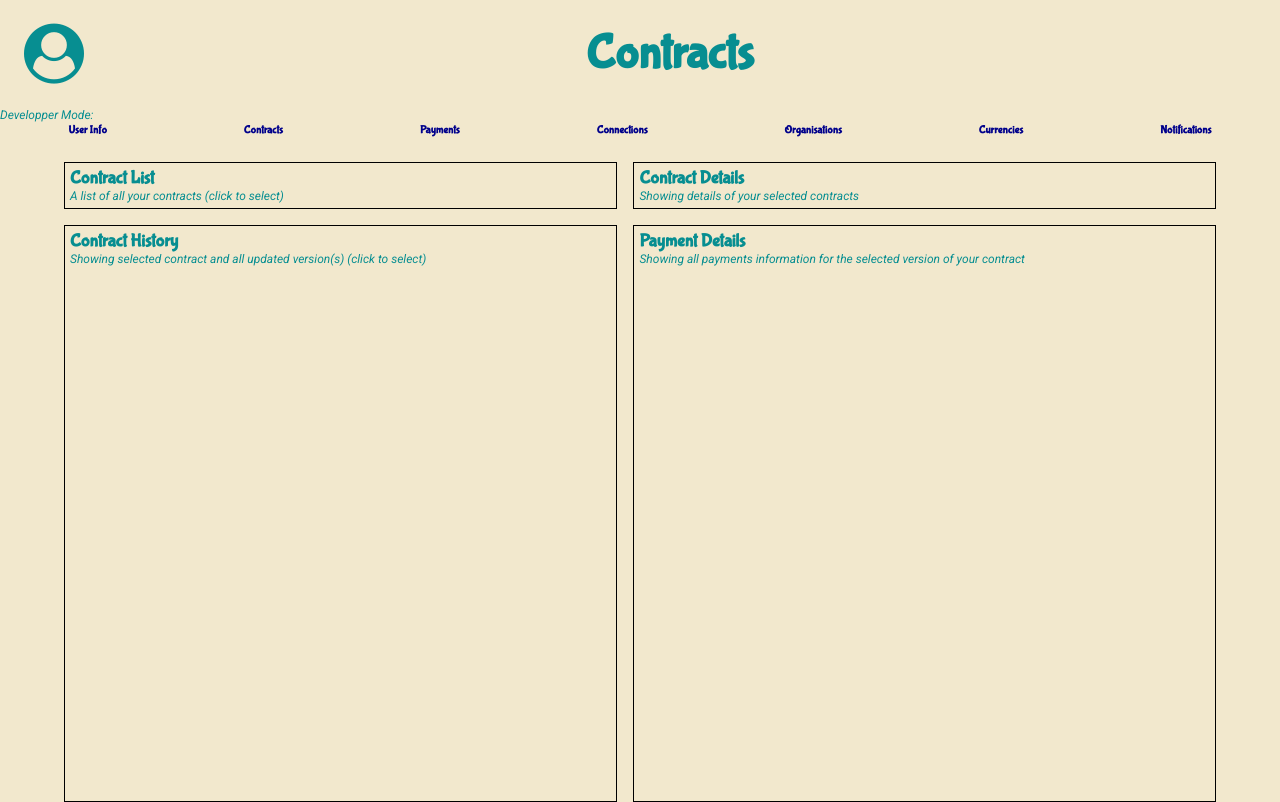
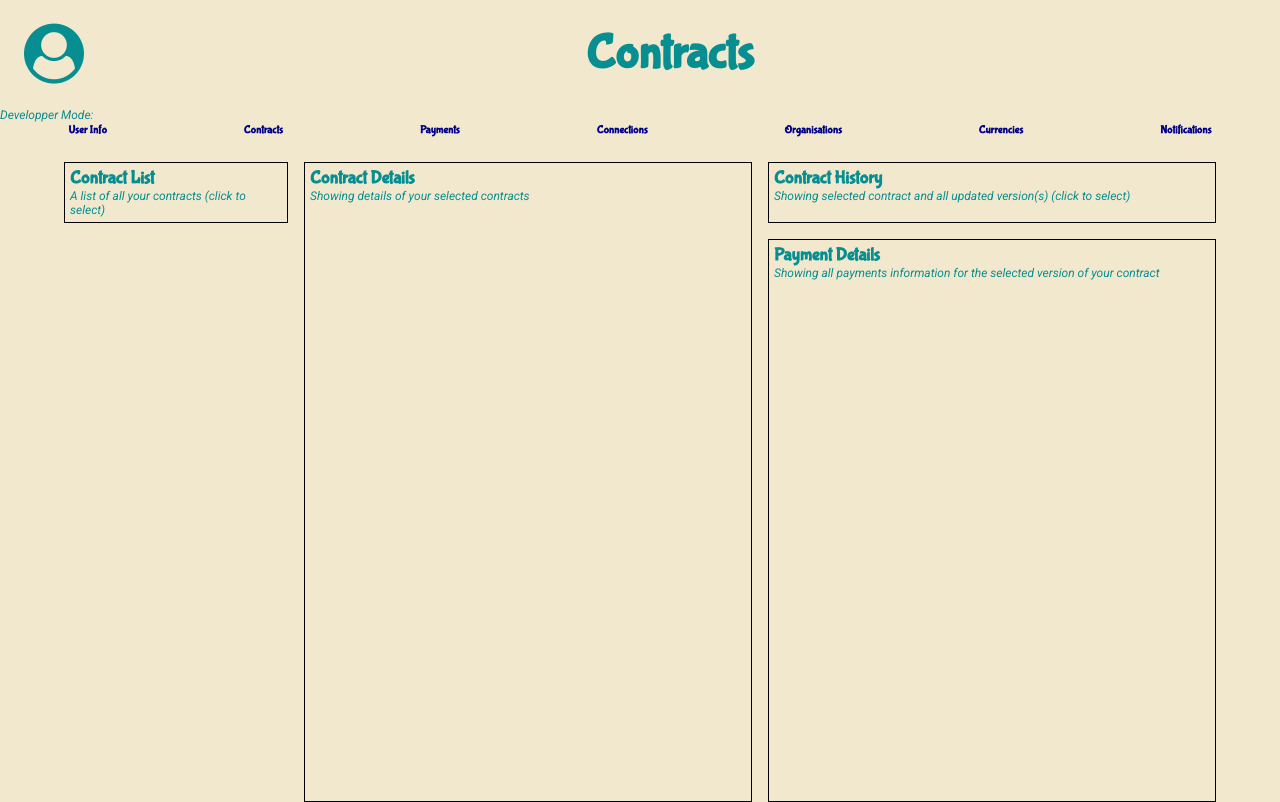
Before and after one commit to DecodeCATS/IOU, a React (Create React App) app in the folder iou-frontend/: page /Contracts in a window 1280 px wide. Built offline with nearby package versions, Linux system fonts and the light colour scheme.

Commit message:
Fixed layout issue for contracts-some container names were shared with payments

```diff
--- a/iou-frontend/src/components/elements/ContractDetailCard.css
+++ b/iou-frontend/src/components/elements/ContractDetailCard.css
@@ -1,7 +1,27 @@
-h4 {
-  margin-bottom: 0;
+.contract-detail h4 {
+  margin: 0;
 }
 
-p {
+.contract-detail p {
   font-family: 'Roboto'
 }
+
+.contract-detail .contract-headers {grid-area:"headers";}
+.contract-detail .contract-amounts {grid-area:"amounts";}
+.contract-detail .contract-payment-details {grid-area:"payments";}
+.contract-detail .contract-dates {grid-area:"dates";}
+.contract-detail .counter-party-data {grid-area:"counterparty";}
+
+
+.contract-detail {
+  display: grid;
+  justify-content: stretch;
+  grid-gap: 1rem;
+  grid-template-rows: max-content;
+  grid-template-areas:
+  "headers"
+  "counterparty"
+  "amounts"
+  "dates"
+  "payments";
+}
--- a/iou-frontend/src/components/elements/ContractHistoryCard.js
+++ b/iou-frontend/src/components/elements/ContractHistoryCard.js
@@ -5,12 +5,12 @@ import './ContractHistoryCard.css';
 export default class ContractHistoryCard extends Component {
   render() {
     return (
-      <div >
+      <div className="historyCard">
         <div className="contract">
           <h3>Current version of the contract: {this.props.contract.id}</h3>
         </div>
         <div className="parent">
-            <h3>Initial Contract ID: {this.props.contract.parentId}</h3>
+          <h3>Initial Contract ID: {this.props.contract.parentId}</h3>
         </div>
       </div>
     );
--- a/iou-frontend/src/components/pages/ContractV2.css
+++ b/iou-frontend/src/components/pages/ContractV2.css
@@ -1,32 +1,32 @@
-.listContainer, .detailContainer, .paymentContainer, .historyContainer {
+.listContainer, .contractDetailContainer, .contractPaymentContainer, .historyContainer {
   display: flex;
   flex-direction:column;
   border: 1px solid black;
   padding: 5px;
 }
 
-.listContainer {grid-area: list;}
-.detailContainer {grid-area: detail;}
-.paymentContainer {grid-area: payment;}
-.historyContainer {gird-area: history;}
+.contractV2Container .listContainer {grid-area: contractlist;}
+.contractV2Container .contractDetailContainer {grid-area: contractdetail;}
+.contractV2Container .contractPaymentContainer {grid-area: contractpayment;}
+.contractV2Container .historyContainer {gird-area: contracthistory;}
 
 .latestCards {
   border: 1px solid black;
   padding: 5px;
   margin: 5px;
-  min-height: 2vh;
+  /*min-height: 2vh;*/
 }
 
-.pageContainer {
+.contractV2Container {
   display: grid;
   justify-content: stretch;
   grid-gap: 1rem;
   grid-template-rows: max-content;
   grid-template-areas:
-  "list"
-  "history"
-  "detail"
-  "payment";
+  "contractlist"
+  "contracthistory"
+  "contractdetail"
+  "contractpayment";
   /*flex-wrap: wrap;*/
   /*justify-content: space-between;*/
   /*padding: 20px;*/
@@ -35,10 +35,23 @@
 }
 
 @media only screen and (min-width: 600px)  {
-  .pageContainer {
-  grid-gap: 1fr 4fr;
-  grid-template-areas:
-  "list detail"
-  "history payment";
+  .contractV2Container {
+    grid-gap: 1rem;
+    grid-template-columns: 2fr 3fr;
+    grid-template-rows: max-content;
+    grid-template-areas:
+    "contractlist contractdetail"
+    "contracthistory contractpayment";
   }
 }
+
+@media only screen and (min-width: 1024px)  {
+  .contractV2Container {
+    grid-gap: 1rem;
+    grid-template-columns: 1fr 2fr 2fr;
+    grid-template-rows: max-content;
+    grid-template-areas:
+    "contractlist contractdetail paymentdetail"
+    "contracthistory contractdetail contractpayment";
+  }
+}
--- a/iou-frontend/src/components/pages/ContractV2.js
+++ b/iou-frontend/src/components/pages/ContractV2.js
@@ -175,7 +175,8 @@ class Contract extends Component {
 
     console.log("Counterparty size after orgs", counterparties.length);
     return (
-      <div key={contract.id} className="latestCards" onClick={() => this.onClickContractHistoryAction(contract.id)}>
+      <div key={contract.id} className="latestCards"
+        onClick={() => this.onClickContractHistoryAction(contract.id)}>
         <ContractCard
           contract={contract}
           isPayer={isPayer}
@@ -258,7 +259,7 @@ class Contract extends Component {
     }
     // console.log("Latest contracts", latestContracts);
     return (
-      <div className="pageContainer">
+      <div className="contractV2Container">
         <div className="listContainer">
           <h2>Contract List</h2>
           <p>A list of all your contracts (click to select)</p>
@@ -275,14 +276,14 @@ class Contract extends Component {
             this.state.detailedContractHistory.map(contract => this.renderContractHistoryData(contract))
           }
         </div>
-        <div className="detailContainer">
+        <div className="contractDetailContainer">
           <h2>Contract Details</h2>
           <p>Showing details of your selected contracts</p>
           {
             this.state.detailedContract.map(contract => this.renderContractDetails(contract))
           }
         </div>
-        <div className="paymentContainer">
+        <div className="contractPaymentContainer">
           <h2>Payment Details</h2>
           <p>Showing all payments information for the selected version of your contract</p>
           {
--- a/iou-frontend/src/components/pages/Payment.css
+++ b/iou-frontend/src/components/pages/Payment.css
@@ -1,5 +1,48 @@
-.paymentCards {
+.paymentSummary, .paymentCards, .paymentDetail, .paymentCard {
   border: 1px solid black;
   padding: 5px;
   min-height: 5vh;
 }
+
+.paymentCards button {
+  border: none;
+  background-color: transparent;
+  color: #078e91;
+  font-size: 1rem;
+  font-weight: bold;
+}
+
+.paymentCards button:hover {
+  color: yellow;
+  background-color: #078e91;
+}
+
+.paymentContainer .paymentSummary{grid-area: summary;}
+.paymentContainer .paymentCards{grid-area: cards;}
+.paymentContainer .paymentDetail{grid-area: detail;}
+
+.paymentContainer {
+  display: grid;
+  justify-content: stretch;
+  grid-gap: 1rem;
+  grid-template-rows: max-content;
+  grid-template-areas:
+  "summary"
+  "cards"
+  "detail";
+  /*flex-wrap: wrap;*/
+  /*justify-content: space-between;*/
+  /*padding: 20px;*/
+  min-height: 80vh;
+  width: 90vw;
+}
+
+@media only screen and (min-width: 600px)  {
+  .paymentContainer {
+  grid-gap: 1.2.rem;
+  grid-template-columns: 1fr 4fr;
+  grid-template-areas:
+  "cards summary"
+  "cards detail";
+  }
+}
--- a/iou-frontend/src/components/pages/Payment.js
+++ b/iou-frontend/src/components/pages/Payment.js
@@ -55,7 +55,7 @@ class Payment extends Component {
             return flag;
         });
 
-        console.log(`Payment=${JSON.stringify(payment)}, contract=${JSON.stringify(contracts)}, counterparty=${JSON.stringify(counterparties)}`);
+        // console.log(`Payment=${JSON.stringify(payment)}, contract=${JSON.stringify(contracts)}, counterparty=${JSON.stringify(counterparties)}`);
 
         // onClick should get a CALLBACK and NOT A FUCNTION, Else you go into infinite loop
         return (
@@ -79,7 +79,7 @@ class Payment extends Component {
             if (a < 0) {
                 contracts.push(payment.contractId);
             }
-        })
+        });
 
         return contracts.length;
     }
@@ -120,34 +120,37 @@ class Payment extends Component {
 
     processPayementDetail(paymentId) {
         //Steps 1: get the data for the specific data from the contracts array
-        console.log(paymentId, "what is payement id")
+        // console.log(paymentId, "what is payement id");
 
         let selectedPayment = this.props.payments.data.filter(payments => {
-            console.log(payments.paymentId, paymentId, "the filter")
+            // console.log(payments.paymentId, paymentId, "the filter");
             return payments.paymentId === paymentId;
         });
-        console.log(selectedPayment, "the selected contract array")
-        this.setState({detailedPayment: selectedPayment})
+        // console.log(selectedPayment, "the selected contract array");
+        this.setState({detailedPayment: selectedPayment});
     }
 
     render() {
         let paymentData = this.props.payments.data;
-        console.log(`PaymentData=${JSON.stringify(paymentData)}`);
+        // console.log(`PaymentData=${JSON.stringify(paymentData)}`);
         return (
-            <div>Payment Page!
-                <div>
-                    <p>Total of payments: {this.props.payments.data.length}</p>
-                    <p>Total amount received: {this.totalAmountReceived()}</p>
-                    <p>Total amount paid: {this.totalAmountPaid()}</p>
-                    <p>Total of contract: {this.numberOfContracts()}</p>
-                    <br/>
+            <div className="paymentContainer">
+                <div className="paymentSummary">
+                    <h2>Summary</h2>
+                    <div className="SummaryCards">
+                        <p className="SummaryItem">Total of payments: {this.props.payments.data.length}</p>
+                        <p className="SummaryItem">Total amount received: {this.totalAmountReceived()}</p>
+                        <p className="SummaryItem">Total amount paid: {this.totalAmountPaid()}</p>
+                        <p className="SummaryItem">Total of contract: {this.numberOfContracts()}</p>
+                    </div>
                 </div>
                 <div className="paymentCards">
+                    <h2>Payments:</h2>
                     {
                         paymentData.map(payment => this.renderPaymentCard(payment))
                     }
                 </div>
-                <div className="detailContainer">
+                <div className="paymentDetail">
                     <h2>Payment detail:</h2>
                     {
                         this.state.detailedPayment.map(payment => this.renderPaymentCard(payment))
```
